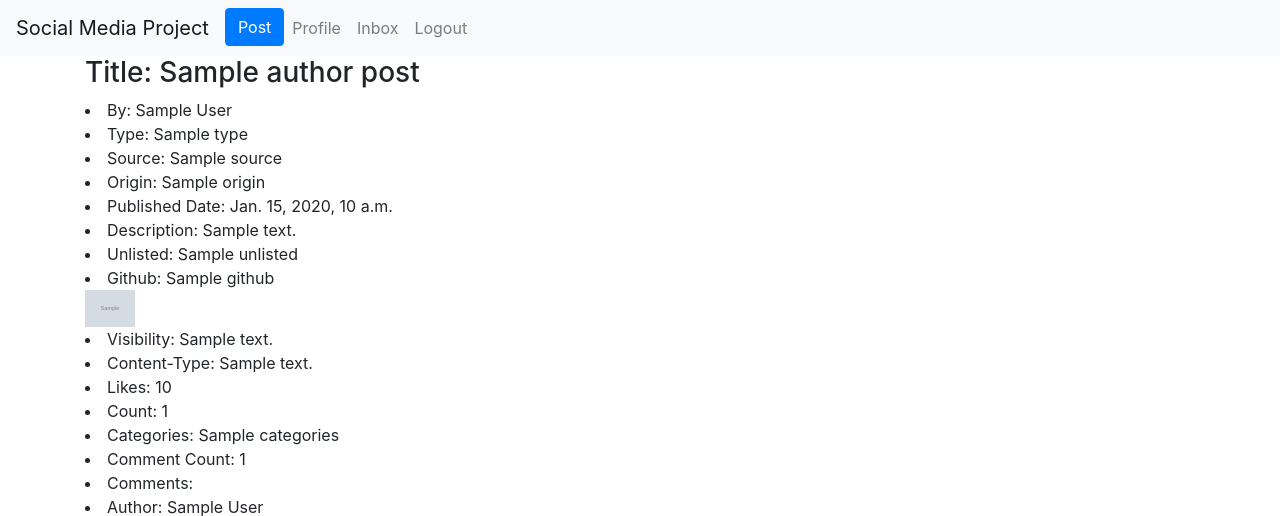
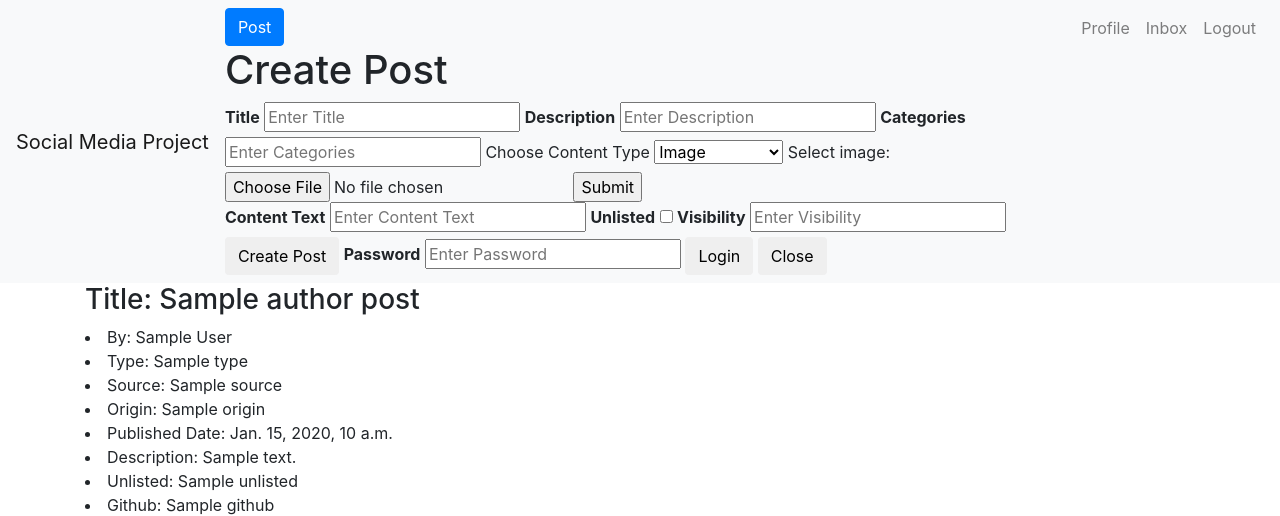
Before and after one commit to CMPUT404F22D01-NKQHN/lab-d01-monday-cmput404-project, a Django app: template home/templates/home/index.html in a window 1280 px wide. Shown: the top 516 px of the page. Run offline with Django 3.2, Linux system fonts and the light colour scheme; the template is opened without the code that fills it: most values are stand-ins (such as "Sample title", 1, 10 or a date in 2020); grey boxes marked "Sample" are stand-in pictures; some libraries are stand-ins or nearby versions.

Commit message:
users can now post but images/markdown are still being implemented

```diff
--- a/home/templates/base.html
+++ b/home/templates/base.html
@@ -30,12 +30,68 @@
                 <ul class="navbar-nav mr-auto">
                     <li class="nav-item active">
                         {% comment %} <a class="nav-link" href="">Post <span class="sr-only">(current)</span></a> {% endcomment %}
+
+
+
                         <button type="button"
                                 id="postButton"
                                 class="btn btn-primary"
-                                onclick="showForm(document.getElementById('postForm'))">
+                                onclick="openForm()">
                             Post
                         </button>
+
+                        <div class="form-popup" id="postForm">
+                            <form class="form-container">
+                              <h1>Create Post</h1>
+
+                              <label for="title"><b>Title</b></label>
+                              <input id="title" type="text" placeholder="Enter Title" name="title" required>
+                              <!-- Create fields for title, description, categories, post type: markdown, images, plain/text,
+                              and common mark, Content text, checkbox for unlisted or not, and visibilty either public or private -->
+                                <label for="description"><b>Description</b></label>
+                                <input id="description" type="text" placeholder="Enter Description" name="description" required>
+
+                                <label for="categories"><b>Categories</b></label>
+                                <input type="text" placeholder="Enter Categories" name="categories" required>
+
+
+                                <label for="Content Type">Choose Content Type</label>
+                                <select name="contentType" id="contentType" onchange="contentForm()">
+                                  <option value="imageForm">Image</option>
+                                  <option value="commonMarkForm">CommonMark</option>
+                                </select>
+
+                                <form action="/action_page.php" name="imageForm" id="imageForm" style="display:none">
+                                    <label for="img">Select image:</label>
+                                    <input type="file" id="img" name="img" accept="image/*">
+                                    <input type="submit">
+                                </form>
+
+                                <form name="commonMarkForm" id="commonMarkForm" style="display:none">
+                                    <p>This is your commonmark</p>
+                                </form>
+
+                                <label for="contentText"><b>Content Text</b></label>
+                                <input id="content"type="text" placeholder="Enter Content Text" name="contentText" required>
+
+                                <label for="unlisted"><b>Unlisted</b></label>
+                                <input type="checkbox" placeholder="Enter Unlisted" name="unlisted" required>
+
+                                <label for="visibility"><b>Visibility</b></label>
+                                <input type="text" placeholder="Enter Visibility" name="visibility" required>
+
+                                <button type="submit" class="btn" onclick ="submitPost(document.getElementById('postForm'))">Create Post</button>
+
+                              <label for="psw"><b>Password</b></label>
+                              <input type="password" placeholder="Enter Password" name="psw" required>
+
+                              <button type="submit" class="btn">Login</button>
+                              <button type="button" class="btn cancel" onclick="closeForm()">Close</button>
+                            </form>
+                          </div>
+
+
+
                     </li>
                     <li class="nav-item">
                         <a class="nav-link" href="{% url 'profile' %}">Profile</a> <!-- Here we can put the logged in user's name instead of "Profile" -->
@@ -53,4 +109,19 @@
             {% block content %}{% endblock %}
         </div>
     </body>
+    <script>
+        function openForm() {
+          document.getElementById("postForm").style.display = "block";
+        }
+
+        function closeForm() {
+          document.getElementById("postForm").style.display = "none";
+        }
+        </script>
+
+    <script>
+        $("#contentType").on("change", function() {
+            $("#" + $(this).val()).show().siblings().hide();
+        })
+        </script>
 </html>
--- a/home/templates/home/index.html
+++ b/home/templates/home/index.html
@@ -1,12 +1,12 @@
 {% extends "base.html" %}
 {% block content %}
-    <form style="display:none" id="postForm">
+    <!-- <form style="display:none" id="postForm">
       <label for="title">Title:</label><br>
       <input type="text" id="title" name="title" value="Type title here..."><br>
       <label for="content">Content:</label><br>
       <input type="text" id="content" name="content" value="Type content here...">
       <input type="description" id="description" name="description" value="Type description here...">
-    </form>
+    </form> -->
     <div class = "container">
     {% for author_post in author_list %}
         <h3>Title: {{author_post.title}}</h3>
@@ -62,11 +62,10 @@
         <script src="https://cdn.jsdelivr.net/npm/bootstrap@4.0.0/dist/js/bootstrap.min.js" integrity="sha384-JZR6Spejh4U02d8jOt6vLEHfe/JQGiRRSQQxSfFWpi1MquVdAyjUar5+76PVCmYl" crossorigin="anonymous"></script>
 
         <script>
-          function showForm(form){
+          function submitPost(form){
             // have access to the form element, can make visible/popup
             console.log(form);
-            form.style.display='block';
-            console.log(form);
+            console.log("I AM HERE");
 
 
 
```
Also changed, not shown: home/templates/new-post.html (added).
